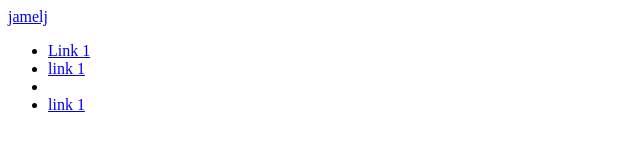
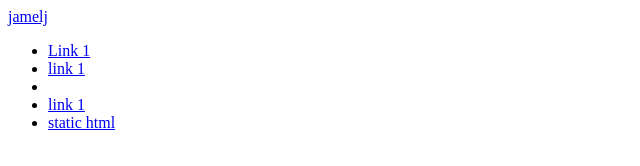
Before and after one commit to jameljackson/jameljackson.github.io, a plain HTML site: page index.html in a window 1280 px wide. Shown: the full height of the page, 0-640 px from the left. Drawn offline with Linux system fonts and the light colour scheme.

Commit message:
Update index.html

```diff
--- a/index.html
+++ b/index.html
@@ -10,6 +10,7 @@
 
    <li><a href-''</ali></li>
   <li><a href= "pitbull.htm">link 1
+ <li><a href="static.html"> static html </a></li>
    <html>
   <head>
   <body>
```
